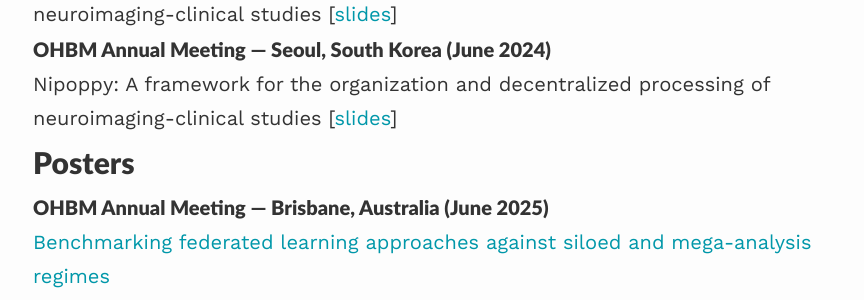
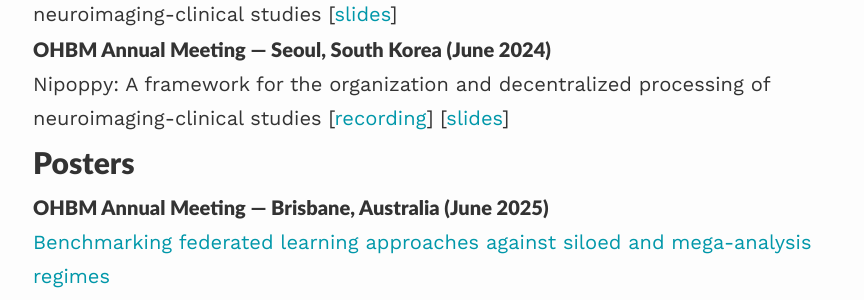
Before and after one commit to michellewang/michellewang.github.io, a Jekyll site: the page built from talks_and_posters.md, in a window 1280 px wide. Shown: the part 707-1007 px from the top of the page, without its empty margins (207-1071 px from the left). Built offline with Jekyll 4.4.1, drawn with Linux system fonts in a browser that asks for light colours.

Commit message:
add link to video recording for OHBM 2024 talk

```diff
--- a/_data/talks.yaml
+++ b/_data/talks.yaml
@@ -3,6 +3,7 @@
 #   location: ""
 #   date: ""
 #   pdf:
+#   video:
 
 - title: "Assessing analytical variability with Nipoppy"
   event: "OHBM 2025 Educational Course: Practical course to understand, assess, and deal with analytical variability of brain imaging pipeline"
@@ -33,3 +34,4 @@
   location: "Seoul, South Korea"
   date: "June 2024"
   pdf: "2024_06-OHBM.pdf"
+  video: "https://youtu.be/2sgp38QbeHY?si=GVUPEJa-Jh7TcopY"
--- a/talks_and_posters.md
+++ b/talks_and_posters.md
@@ -9,6 +9,9 @@
 <div class="talk-info">
 <h4>{{ info.event }}<span> — {{ info.location }} ({{ info.date }})</span></h4>
 {{ info.title }}
+{% if info.video %}
+[<a href="{{ info.video }}" target="_blank">recording</a>]
+{% endif %}
 {% if info.pdf %}
 [<a href="{{ site.url }}/assets/pdfs/talks/{{ info.pdf }}" target="_blank">slides</a>]
 {% endif %}
```
